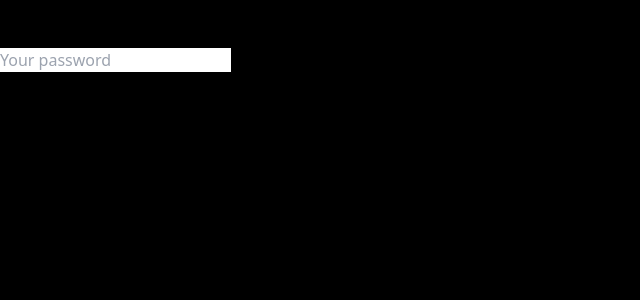
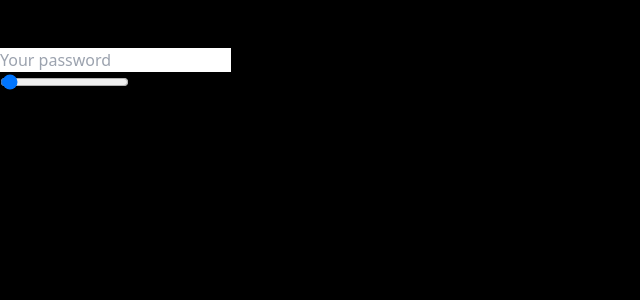
Before and after one commit to JoyTarafder/react-pactices, a React (Vite) app in the folder passwordGenerator/: page / in a window 1280 px wide. Shown: the top 300 px of the page, without its empty margins (0-640 px from the left). Built offline with nearby package versions, Linux system fonts and the light colour scheme.

Commit message:
Add password length input field

```diff
--- a/passwordGenerator/src/App.jsx
+++ b/passwordGenerator/src/App.jsx
@@ -46,7 +46,15 @@ function App() {
           > copy
           </button>
         </div>
-
+        <div className='flex text-sm gap-x-2'>
+          <div className='flex items-center gap-x-1'>
+            <input type="range" min={6} max={100} value={passwordLength}
+              className='cursor-pointer'
+              onChange={(e) => setPasswordLength(e.target.value)}
+            />
+            <label htmlFor="">Length = { passwordLength }</label>
+          </div>
+        </div>
       </div>
     </div>
   )
```
